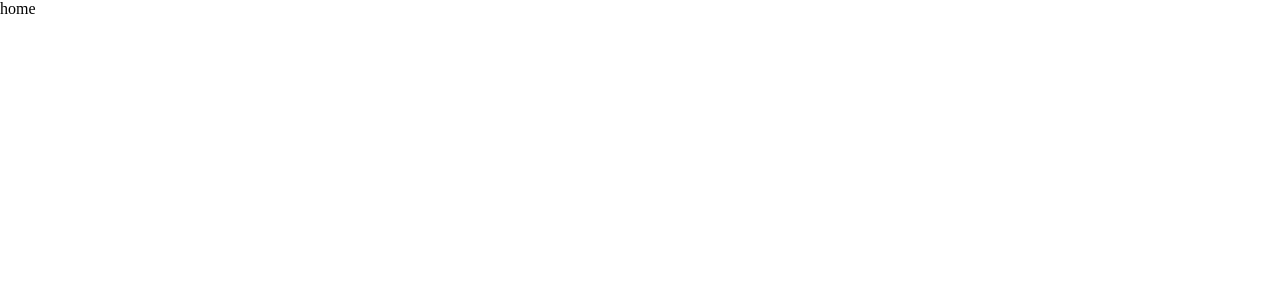
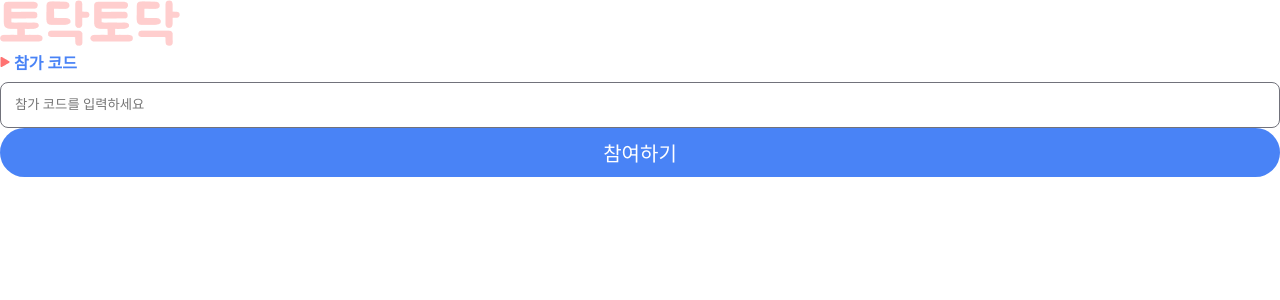
Before and after one commit to AppJam-23/AppJam-frontend, a Next.js app: page / in a window 1280 px wide. Shown: the top 300 px of the page. Built offline with nearby package versions, Linux system fonts and the light colour scheme.

Commit message:
route func

```diff
--- a/src/pages/index.jsx
+++ b/src/pages/index.jsx
@@ -1,5 +1,36 @@
+import { useState } from "react"
+import Input from "@/components/input";
+import { ButtonLW } from "@/styles/Button";
+import { useRouter } from "next/router";
+import axios from "axios";
+
 export default function Home(){
+    const router = useRouter();
+    const [ind,setind] = useState('');
+
+    function route(){
+        if(ind.length>0){
+            axios({
+                method:'POST',
+                url: process.env.NEXT_PUBLIC_BASEURL+'event/login',
+                data:{
+                    code: ind
+                }
+            })
+            .then((res)=>{
+                router.push(ind)
+            })
+            .catch((err)=>{
+                alert(err.response.status)
+            })
+        }
+    }
+
     return(
-        <div>home</div>
+        <div>
+            <img src="/ihavenojua.png"/>
+            <Input label='참가 코드' onChange={(e)=>setind(e.target.value)} value={ind} placeholder="참가 코드를 입력하세요" />
+            <ButtonLW onClick={route}>참여하기</ButtonLW>
+        </div>
     )
 }
```
